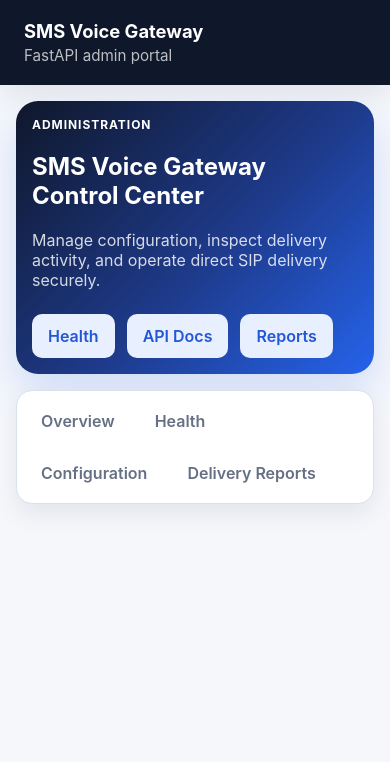
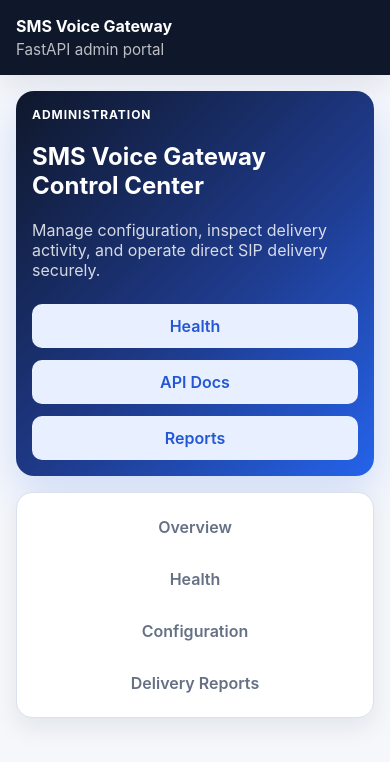
Before and after one commit to asm2me/sms-voice-gateway, a FastAPI app: template templates/admin.html in a window 390 px wide. Shown: the top 762 px of the page. Run offline with FastAPI, Linux system fonts and the light colour scheme; the template is opened without the code that fills it, so the values that code supplies are empty; some libraries are stand-ins or nearby versions.

Commit message:
responsive

```diff
--- a/static/admin.css
+++ b/static/admin.css
@@ -52,9 +52,11 @@
 }
 
 .content {
+  width: 100%;
   max-width: 1200px;
   margin: 0 auto;
   padding: 1.5rem;
+  overflow-x: hidden;
 }
 
 .page-header,
@@ -1047,18 +1064,31 @@
   .hero-panel,
   .page-header,
   .card-header,
-  .health-actions-panel {
+  .health-actions-panel,
+  .dashboard-chart-header {
     flex-direction: column;
     align-items: flex-start;
   }
 
-  .table-actions {
+  .hero-actions,
+  .page-actions,
+  .health-actions,
+  .table-actions,
+  .form-actions {
     width: 100%;
   }
 
+  .hero-actions .button,
+  .page-actions .button,
+  .page-actions .inline-form,
+  .page-actions .inline-form .button,
   .table-actions .button,
   .table-actions .inline-form,
-  .table-actions .inline-form .button {
+  .table-actions .inline-form .button,
+  .health-actions .button,
+  .health-actions .inline-form,
+  .health-actions .inline-form .button,
+  .form-actions .button {
     width: 100%;
   }
 
@@ -1069,47 +1099,84 @@
     padding: 1rem;
   }
 
-  .form-actions {
-    justify-content: stretch;
-  }
-
-  .form-actions .button {
-    width: 100%;
+  .message-preview {
+    max-width: 100%;
   }
 }
 
 @media (max-width: 720px) {
   .subnav {
-    flex-wrap: wrap;
+    display: grid;
+    grid-template-columns: 1fr 1fr;
+    padding: 0.75rem;
+  }
+
+  .subnav a {
+    text-align: center;
   }
 
   .data-table {
-    display: block;
-    overflow-x: auto;
-  }
-
-  .content {
-    padding: 1rem;
+    min-width: 640px;
   }
 
   .hero-panel,
   .card,
-  .page-header {
+  .page-header,
+  .settings-group {
     padding: 1rem;
   }
 
-  .nested-tab-nav {
-    display: grid;
+  .nested-tab-nav,
+  .config-tab-nav {
     grid-template-columns: 1fr;
   }
 
-  .health-actions {
-    width: 100%;
+  .bar-chart,
+  .stacked-bar-chart {
+    grid-template-columns: 1fr;
   }
 
-  .health-actions .button,
-  .health-actions .inline-form,
-  .health-actions .inline-form .button {
-    width: 100%;
+  .bar-chart-axis,
+  .stacked-bar-axis {
+    min-height: auto;
+    grid-auto-flow: column;
+    justify-content: space-between;
+    align-content: initial;
+  }
+
+  .bar-chart-bars {
+    min-height: 140px;
   }
 }
+
+@media (max-width: 520px) {
+  .topbar {
+    padding: 1rem;
+  }
+
+  .brand {
+    font-size: 1rem;
+  }
+
+  .hero-panel {
+    border-radius: 18px;
+  }
+
+  .subnav {
+    grid-template-columns: 1fr;
+  }
+
+  .status-grid {
+    grid-template-columns: 1fr;
+  }
+
+  .bar-track,
+  .stacked-bar-track,
+  .bar-chart-bars {
+    min-height: 120px;
+  }
+
+  .modal-card {
+    border-radius: 16px;
+  }
+}
--- a/templates/admin.html
+++ b/templates/admin.html
@@ -757,26 +757,6 @@
 
 {% if active_section == 'config' %}
 <div class="config-page">
-  <section class="card config-card">
-    <div class="card-header">
-      <div>
-        <p class="eyebrow">Configuration</p>
-        <h2>Edit all runtime settings from the admin portal</h2>
-        <p class="muted">These values are persisted to the config store and applied immediately where supported.</p>
-      </div>
-      <span class="pill">Persisted admin config</span>
-    </div>
-
-    <div class="config-summary-grid">
-      {% for group in config_groups %}
-      <article class="stat-card stat-card-strong">
-        <span class="stat-label">{{ group.label }}</span>
-        <strong>{{ group.description }}</strong>
-      </article>
-      {% endfor %}
-    </div>
-  </section>
-
   {% macro render_input(field) -%}
     {% if field.is_secret %}
     <input type="password" name="{{ field.name }}" value="" placeholder="{% if field.value %}configured{% else %}not set{% endif %}" />
```
Also changed, not shown: other parts of static/admin.css (+20 -5 lines).
